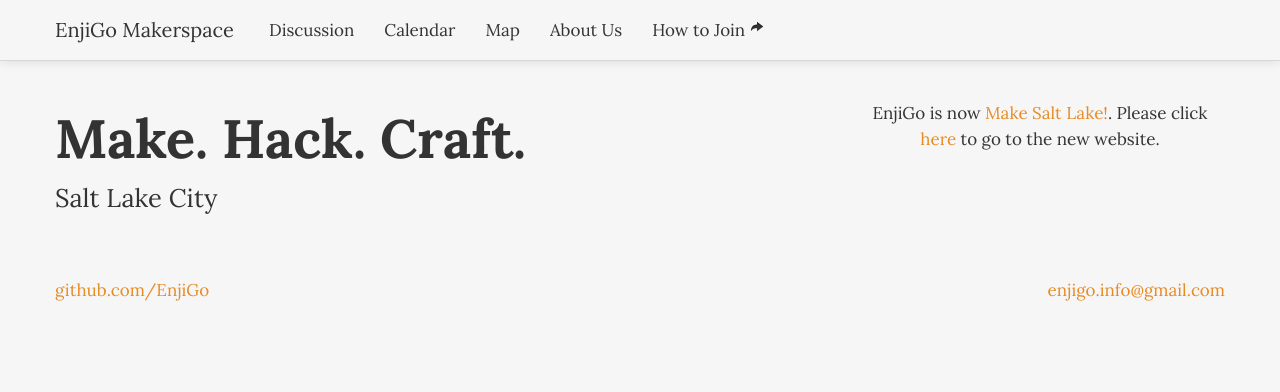
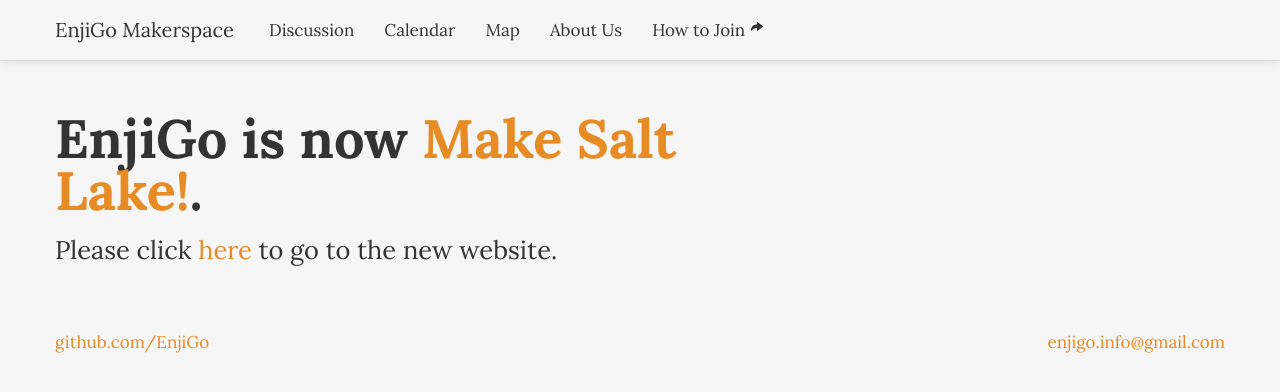
Before and after one commit to makesaltlake/website, a Jekyll site: the page built from index.html, in a window 1280 px wide. Shown: the top 392 px of the page. Built offline with Jekyll 4.4.1, drawn with Linux system fonts in a browser that asks for light colours.

Commit message:
Update index.html

```diff
--- a/index.html
+++ b/index.html
@@ -27,11 +27,8 @@
 <header class="jumbotron subhead" id="overview">
   <div class="row-fluid">
     <div class="span8">
-      <h1>Make. Hack. Craft.</h1>
-      <p class="lead">Salt Lake City</p>
-    </div>
-    <div class="span4">
-      <div align="center">EnjiGo is now <a href="http://makesaltlake.org">Make Salt Lake!</a>. Please click <a href="http://makesaltlake.org">here</a> to go to the new website.</div>
+      <h1>EnjiGo is now <a href="http://makesaltlake.org">Make Salt Lake!</a>.</h1>
+      <p class="lead">Please click <a href="http://makesaltlake.org">here</a> to go to the new website.</p>
     </div>
   </div>
 </header>
```
